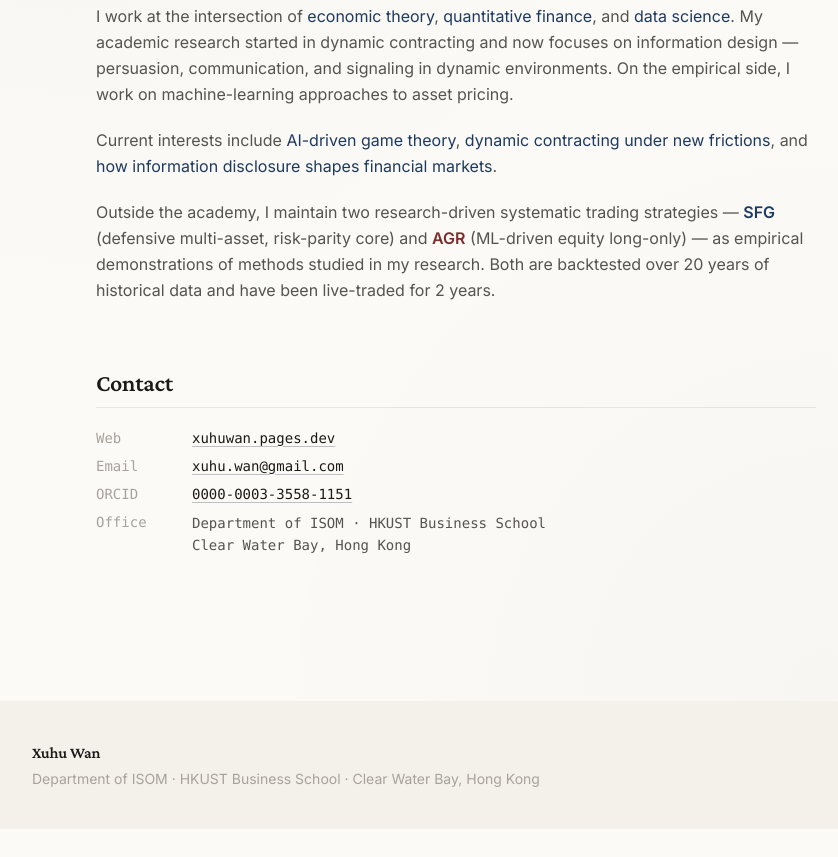
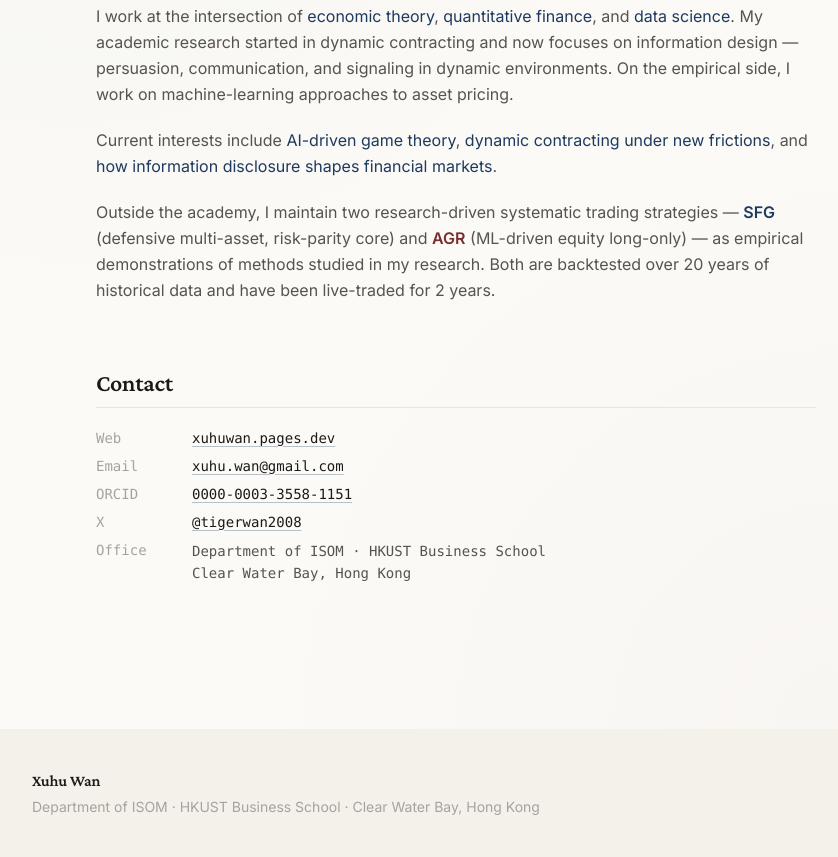
Before and after one commit to wansuite/wansuite.github.io, a plain HTML site: page about.html in a window 1280 px wide. Shown: the part 410-1267 px from the top of the page, without its empty margins (184-1022 px from the left). Before the commit the page ends 1239 px from the top, so only its background shows below. Drawn offline with nearby package versions, Linux system fonts and the light colour scheme.

Commit message:
Add X (Twitter) link @tigerwan2008 to footer, About, and JSON-LD sameAs

```diff
--- a/about.html
+++ b/about.html
@@ -63,6 +63,10 @@
         <dd><a href="https://orcid.org/0000-0003-3558-1151" class="link-underline" target="_blank" rel="noopener">0000-0003-3558-1151</a></dd>
       </div>
       <div class="flex gap-4">
+        <dt class="text-faint w-20 shrink-0">X</dt>
+        <dd><a href="https://x.com/tigerwan2008" class="link-underline" target="_blank" rel="noopener">@tigerwan2008</a></dd>
+      </div>
+      <div class="flex gap-4">
         <dt class="text-faint w-20 shrink-0">Office</dt>
         <dd class="text-muted leading-relaxed">Department of ISOM · HKUST Business School<br>Clear Water Bay, Hong Kong</dd>
       </div>
```
Also changed, not shown: index.html (+3 -1 lines).
